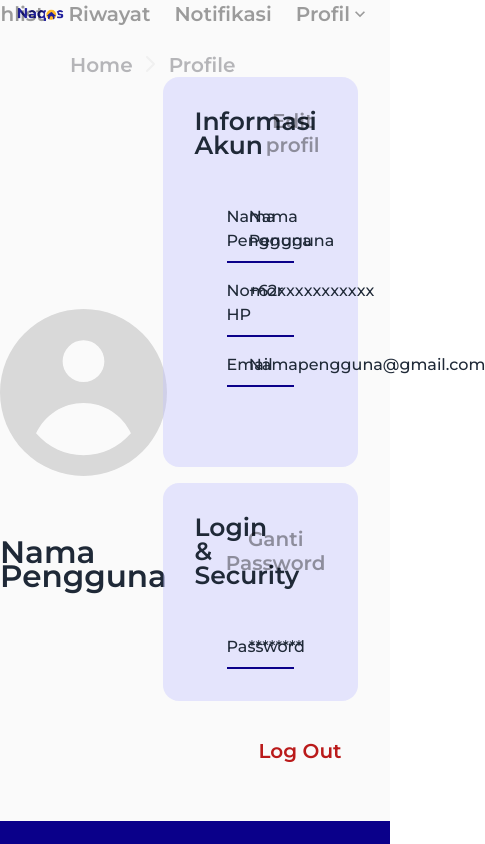
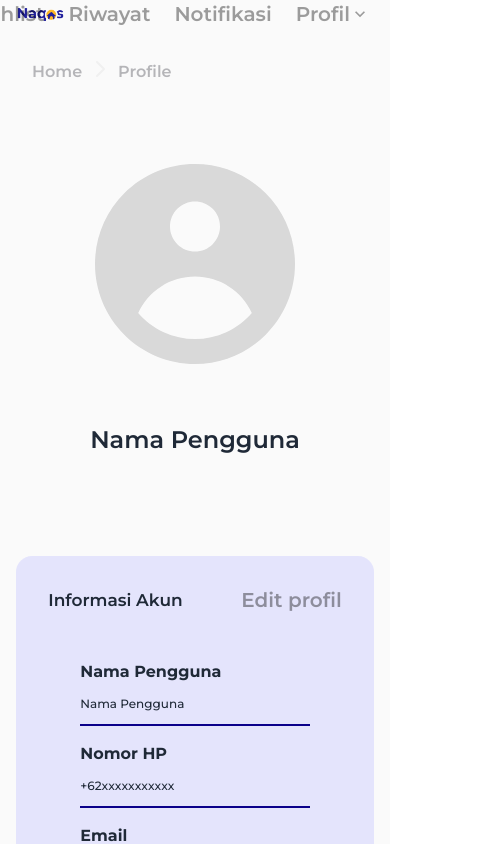
Before and after one commit to synrgy-tim-d/FSW-Frontend, a React (Vite) app: page /profil in a window 390 px wide. Shown: the top 844 px of the page, 485 px wide, since content can reach past the window. Built offline with nearby package versions, Linux system fonts and the light colour scheme.

Commit message:
Profile Page Responsive

```diff
--- a/src/components/profile/editprofile.jsx
+++ b/src/components/profile/editprofile.jsx
@@ -5,76 +5,78 @@ import { Link } from 'react-router-dom';
 const EditProfile = () => {
   return (
     <React.Fragment>
-      <ul className='breadcrumb pl-[70px] pt-[25px] font-[Montserrat] text-[20px] font-[600] bg-[#FAFAFA]'>
+      <ul className='breadcrumb pl-[32px] md:pl-[70px] pt-[30px] md:pt-[25px] font-[Montserrat] font-[600] bg-[#FAFAFA]'>
         <li>
-          <Link to='/' className='text-[20px] font-[600] hover:underline'>
+          <Link to='/' className='text-[16px] sm:text-[20px] font-[600] hover:underline'>
             Home
           </Link>
         </li>
         <li>
-          <Link to='/profil' className='text-[20px] font-[600] hover:underline'>
+          <Link to='/profil' className='text-[16px] sm:text-[20px] font-[600] hover:underline'>
             Profile
           </Link>
         </li>
         <li>
-          <Link to='/editprofil' className='text-[20px] font-[600] hover:underline'>
+          <Link to='/editprofil' className='text-[16px] sm:text-[20px] font-[600] hover:underline'>
             Profile Edit
           </Link>
         </li>
       </ul>
-      <div className='w-full grid grid-cols-6 grid-flow-col font-[Montserrat] items-center bg-[#FAFAFA] py-[7.4rem] '>
-        <div className='col-span-2 grid grid-row-2 grid-flow-row justify-items-center content-center gap-16'>
+      <div className='w-full grid grid-cols-1 lg:grid-cols-6 grid-flow-row lg:grid-flow-col gap-6 font-[Montserrat] bg-[#FAFAFA] py-8 lg:py-[7.4rem] '>
+        <div className='col-span-1 lg:col-span-2 grid grid-row-2 grid-flow-row justify-items-center content-center gap-16'>
           <div>
             <img className='w-full h-auto' src={profile} alt='' />
           </div>
-          <div className='text-[31px] font-[600]'>Nama Pengguna</div>
+          <div className='text-[24px] sm:text-[30px] font-[600]'>Nama Pengguna</div>
         </div>
-        <div className='w-3/4 col-span-4 justify-self-start grid gap-4'>
+        <div className='w-11/12 lg:w-3/4 col-span-1 lg:col-span-4 justify-self-center lg:justify-self-start grid gap-4'>
           <form action='|' className='grid gap-12 bg-inherit rounded-2xl p-8'>
-            <div className='text-[25px] font-[600]'>Informasi Akun</div>
-            <div className='grid gap-7 text-[16px] font-[500] px-8'>
-              <div className='grid grid-flow-col grid-cols-3'>
-                <div className='col-span-1'>
+            <div className='text-[20px] sm:text-[25px] font-[600] text-center lg:text-start'>
+              Informasi Akun
+            </div>
+            <div className='grid gap-4 sm:gap-7 text-[12px] sm:text-[16px] font-[500] px-8'>
+              <div className='grid grid-flow-row grid-cols-1 sm:grid-cols-3 gap-2 sm:gap-4'>
+                <div className='col-span-1 font-[700] sm:font-[500]'>
                   <label htmlFor='inline-full-name'>
                     Nama Pengguna
                     <span className='text-[#BA1A1A]'>*</span>
                   </label>
                 </div>
-                <div className='col-span-2'>
+                <div className='sm:col-span-2'>
                   <input
-                    className='w-full rounded-full border-2 border-blue-700 bg-inherit pl-5 p-1'
+                    className='w-full rounded-full border-2 border-blue-700 bg-inherit pl-5 p-1 text-start'
                     type='text'
                     id='inline-full-name'
                     placeholder='Nama Pengguna'
                   />
                 </div>
               </div>
-              <div className='grid grid-flow-col grid-cols-3'>
-                <div className='col-span-1'>
+              <div className='grid grid-flow-row grid-cols-1 sm:grid-cols-3 gap-2 sm:gap-4'>
+                <div className='col-span-1 font-[700] sm:font-[500]'>
                   <label htmlFor='inline-phone-number'>
                     Nomor HP
                     <span className='text-[#BA1A1A]'>*</span>
                   </label>
                 </div>
-                <div className='col-span-2'>
+                <div className='sm:col-span-2'>
                   <input
-                    className='w-full rounded-full border-2 border-blue-700 bg-inherit pl-5 p-1'
+                    className='w-full rounded-full border-2 border-blue-700 bg-inherit pl-5 p-1 text-start'
                     type='number'
                     id='inline-phone-number'
                     placeholder='+62xxxxxxxxxxx'
                   />
                 </div>
               </div>
-              <div className='grid grid-flow-col grid-cols-3'>
-                <div className='col-span-1'>
+              <div className='grid grid-flow-row grid-cols-1 sm:grid-cols-3 gap-2 sm:gap-4'>
+                <div className='col-span-1 font-[700] sm:font-[500]'>
                   <label htmlFor='inline-email'>
                     Email
                     <span className='text-[#BA1A1A]'>*</span>
                   </label>
                 </div>
-                <div className='col-span-2'>
+                <div className='sm:col-span-2'>
                   <input
-                    className='w-full rounded-full border-2 border-blue-700 bg-inherit pl-5 p-1'
+                    className='w-full rounded-full border-2 border-blue-700 bg-inherit pl-5 p-1 text-start'
                     type='email'
                     id='inline-email'
                     placeholder='namapengguna@gmail.com'
@@ -83,10 +85,11 @@ const EditProfile = () => {
               </div>
             </div>
             <div className='flex'>
-              <Link to='/profil' className='w-full grid grid-cols-3 grid-flow-col px-8'>
+              <Link to='/profil' className='w-full grid grid-cols-3 px-8'>
                 <button
                   type='button'
-                  className='col-start-2 col-span-2 rounded-[150px] py-2 text-white bg-[#0A008A] hover:bg-[#A0A3FF] hover:text-[#FFFFFF] active:bg-black'
+                  className='col-start-1 col-span-1 lg:col-span-full rounded-[150px] p-2 sm:py-2 text-[14px] sm:text-[16px]
+                  text-white bg-[#0A008A] hover:bg-[#A0A3FF] hover:text-[#FFFFFF] active:bg-black'
                 >
                   Simpan
                 </button>
--- a/src/components/profile/profile.jsx
+++ b/src/components/profile/profile.jsx
@@ -11,29 +11,29 @@ const Password = ({ password }) => {
 const Profile = () => {
   return (
     <React.Fragment>
-      <ul className='breadcrumb pl-[70px] pt-[25px] font-[Montserrat] text-[20px] font-[600] bg-[#FAFAFA]'>
+      <ul className='breadcrumb pl-[32px] md:pl-[70px] pt-[30px] md:pt-[25px] font-[Montserrat] text-[20px] font-[600] bg-[#FAFAFA]'>
         <li>
-          <Link to='/' className='text-[20px] font-[600] hover:underline'>
+          <Link to='/' className='text-[16px] sm:text-[20px] font-[600] hover:underline'>
             Home
           </Link>
         </li>
         <li>
-          <Link to='/profil' className='text-[20px] font-[600] hover:underline'>
+          <Link to='/profil' className='text-[16px] sm:text-[20px] font-[600] hover:underline'>
             Profile
           </Link>
         </li>
       </ul>
-      <div className='w-full grid grid-cols-6 grid-flow-col font-[Montserrat] bg-[#FAFAFA]'>
-        <div className='col-span-2 grid grid-row-2 grid-flow-row justify-items-center content-center gap-16'>
+      <div className='w-full grid grid-rows-auto lg:grid-cols-6 grid-flow-row lg:grid-flow-col gap-6 font-[Montserrat] bg-[#FAFAFA]'>
+        <div className='row-span-1 lg:col-span-2 grid grid-row-2 grid-flow-row justify-items-center content-center gap-16 p-20'>
           <div>
             <img className='w-full h-auto' src={profile} alt='' />
           </div>
-          <div className='text-[31px] font-[600]'>Nama Pengguna</div>
+          <div className='text-[24px] sm:text-[30px] font-[600]'>Nama Pengguna</div>
         </div>
-        <div className='w-3/4 col-span-4 justify-self-center grid gap-4'>
+        <div className='w-11/12 md:w-3/4 row-span-1 lg:col-span-4 justify-self-center grid gap-4'>
           <form className='grid gap-12 bg-[#C0C1FF]/[0.38] rounded-2xl p-8'>
             <div className='grid grid-cols-2'>
-              <div className='text-[25px] font-[600]'>Informasi Akun</div>
+              <div className='text-[17px] sm:text-[25px] font-[600]'>Informasi Akun</div>
               <Link to='/editprofil' className='w-full flex justify-end'>
                 <button
                   type='button'
@@ -44,37 +44,45 @@ const Profile = () => {
               </Link>
             </div>
 
-            <div className='grid gap-4 text-[16px] font-[500] px-8 pb-12'>
-              <div className='grid grid-flow-col grid-cols-3 border-b-2 border-[#0A008A] pb-2'>
-                <div className='col-span-1'>Nama Pengguna</div>
-                <div className='col-span-2'>Nama Pengguna</div>
+            <div className='grid gap-4 text-[12px] sm:text-[16px] font-[500] px-8 pb-12'>
+              <div className='grid grid-cols-1 sm:grid-cols-3 grid-flow-row sm:grid-flow-col border-b-2 border-[#0A008A] pb-2 gap-y-2'>
+                <div className='col-span-1 font-[700] text-[16px] sm:text-[16px] sm:font-[500]'>
+                  Nama Pengguna
+                </div>
+                <div className='col-span-1 sm:col-span-2'>Nama Pengguna</div>
               </div>
-              <div className='grid grid-flow-col grid-cols-3 border-b-2 border-[#0A008A] pb-2'>
-                <div className='col-span-1'>Nomor HP</div>
-                <div className='col-span-2'>+62xxxxxxxxxxx</div>
+              <div className='grid grid-cols-1 sm:grid-cols-3 grid-flow-row sm:grid-flow-col border-b-2 border-[#0A008A] pb-2 gap-y-2'>
+                <div className='col-span-1 font-[700] text-[16px] sm:text-[16px] sm:font-[500]'>
+                  Nomor HP
+                </div>
+                <div className='col-span-1 sm:col-span-2'>+62xxxxxxxxxxx</div>
               </div>
-              <div className='grid grid-flow-col grid-cols-3 border-b-2 border-[#0A008A] pb-2'>
-                <div className='col-span-1'>Email</div>
-                <div className='col-span-2'>Namapengguna@gmail.com</div>
+              <div className='grid grid-cols-1 sm:grid-cols-3 grid-flow-row sm:grid-flow-col border-b-2 border-[#0A008A] pb-2 gap-y-2'>
+                <div className='col-span-1 font-[700] text-[16px] sm:text-[16px] sm:font-[500]'>
+                  Email
+                </div>
+                <div className='col-span-1 sm:col-span-2'>Namapengguna@gmail.com</div>
               </div>
             </div>
           </form>
 
           <form action='|' className='grid gap-12 bg-[#C0C1FF]/[0.38] rounded-2xl p-8'>
             <div className='grid grid-cols-2'>
-              <div className='text-[25px] font-[600]'>Login & Security</div>
+              <div className='text-[17px] sm:text-[25px] font-[600]'>Login & Security</div>
               <Link to='/gantipassword' className='w-full flex justify-end'>
                 <button
                   type='button'
-                  className='rounded-[150px] bg-inherit text-[#000000]/[0.38] text-[20px] font-[600]'
+                  className='rounded-[150px] bg-inherit text-[#000000]/[0.38] text-[16px] sm:text-[20px] font-[600]'
                 >
                   Ganti Password
                 </button>
               </Link>
             </div>
             <div className='text-[16px] font-[500] px-8'>
-              <div className='grid grid-flow-col grid-cols-3 border-b-2 border-[#0A008A] pb-2'>
-                <div className='col-span-1'>Password</div>
+              <div className='grid grid-cols-1 sm:grid-cols-3 grid-flow-row sm:grid-flow-col border-b-2 border-[#0A008A] pb-2 gap-y-2'>
+                <div className='col-span-1 sm:col-span-1 font-[700] text-[16px] sm:text-[16px] sm:font-[500]'>
+                  Password
+                </div>
                 <Password password={'Password'} />
               </div>
             </div>
@@ -91,7 +99,7 @@ const Profile = () => {
               </label>
             </div>
             <input type='checkbox' id='profile-modal' className='modal-toggle' />
-            <div className='modal inset-0 z-0 bg-black/50'>
+            <div className='modal inset-0 z-0 bg-black/50 p-7 lg:p-0'>
               <div className='modal-box bg-white p-16 rounded-[12px] text-[#000000] grid gap-4 shadow-2xl '>
                 <div className='logout-img justify-self-center pb-8'>
                   <img src={logout} alt='' />
--- a/src/pages/Homepage.jsx
+++ b/src/pages/Homepage.jsx
@@ -45,9 +45,9 @@ const Homepage = () => {
             />
           </div>
           <button
-            className='w- full bg-[#0A008A] px-10 text-white hover:bg-[#A0A3FF] hover:text-[#FFFFFF] active:bg-black font-[600] rounded-[4px]'
+            className='bg-[#0A008A] px-10 text-white hover:bg-[#A0A3FF] hover:text-[#FFFFFF] active:bg-black font-[600] rounded-[4px]'
             type='submit'
-            onClick=''
+            // onClick=''
           >
             Cari
           </button>
```
Also changed, not shown: src/components/profile/changepass.jsx (+16 -13 lines).
